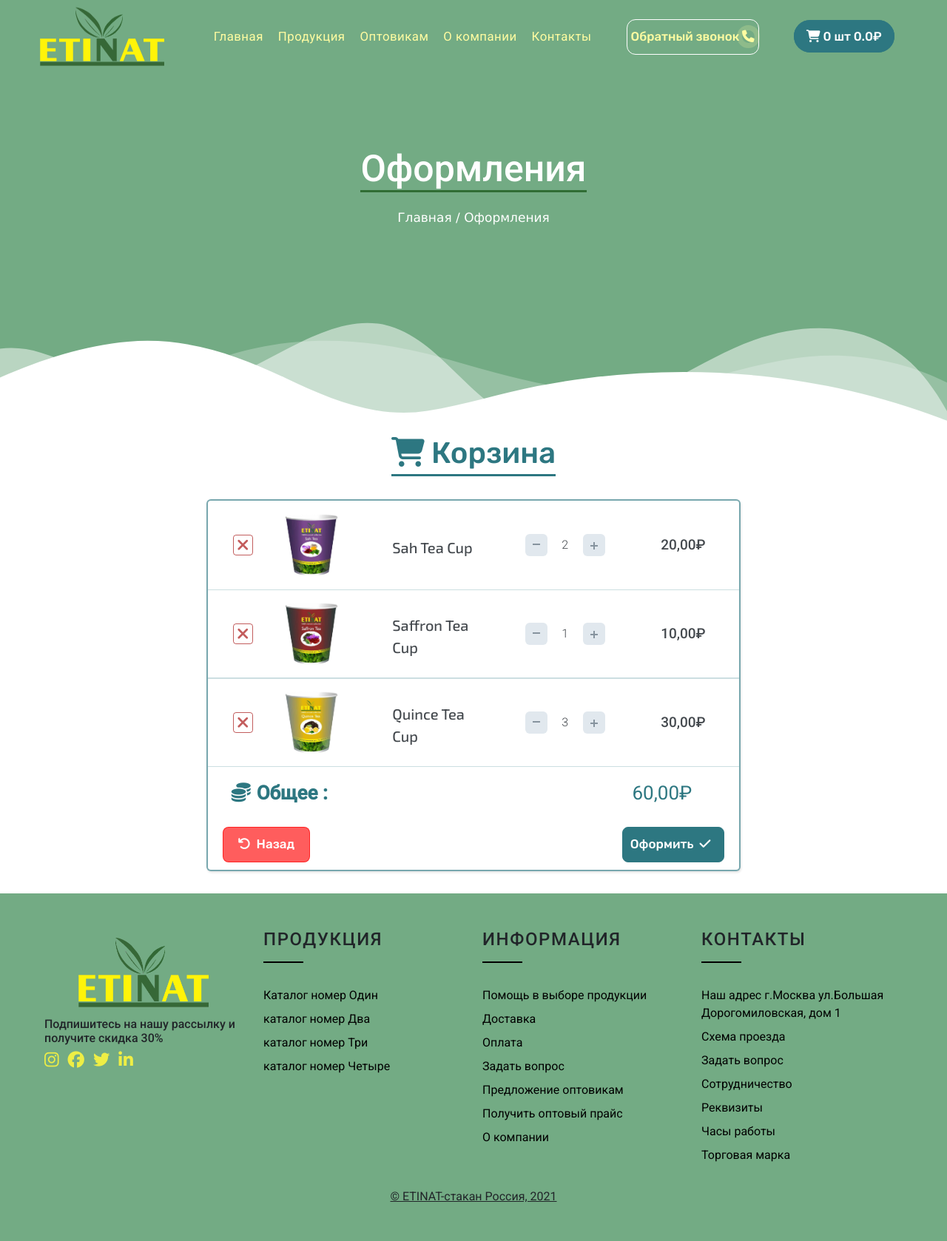
After one commit to elshadaghazade/etinat_stakan, a Django app: page /products/checkout/ in a window 1280 px wide. The commit adds this page. Shown: the whole page at 74% size. Run offline with Django 3.2, Linux system fonts and the light colour scheme; parts of the project's set-up code (start-up, migrations or seed data) failed here and were passed over; some libraries are stand-ins or nearby versions.

Commit message:
checkout page was added

```diff
--- a/assets/css/style.css
+++ b/assets/css/style.css
@@ -1805,6 +1805,7 @@ input[type="search"]::-webkit-search-cancel-button {
 }
 
 #minicart--input {
+    display: block;
     width: 100%;
     height: 43px;
     font-weight: 600;
--- /dev/null
+++ b/products_app/templates/checkout_view.html
@@ -0,0 +1,205 @@
+{% extends 'base.html' %}
+
+{% load static %}
+{% load i18n %}
+
+{% block page_title %}{% trans "Оформления" %}{% endblock page_title %}
+
+{% block css_addition %}
+<link rel="stylesheet" href="{% static 'css/product-buy.css' %}" />
+{% endblock css_addition %}
+
+{% block content %}
+<div id="payment-popup">
+    <div class="payment-popup-content">
+        <span class="close"><i class="fas fa-times"></i></span>
+        <h3 class="payment-popup-title">{% trans "Оформление"%}</h3>
+        <hr>
+        <div class="payment-popup-input-div">
+            <label for="payment-name-input" class="me-2"><i class="fas fa-user me-2"></i>{% trans "Имя"%}</label>
+            <input id="payment-name-input" class="payment--input" type="text" placeholder="Имя">
+        </div>
+        <div class="payment-popup-input-div">
+            <label for="payment-mail-input" class="me-2"><i class="fas fa-envelope me-2"></i>{% trans "Эл. почта"%}</label>
+            <input id="payment-mail-input" class="payment--input" type="email" placeholder="Эл. почта">
+        </div>
+        <div class="payment-popup-input-div">
+            <label for="payment-phone-input" class="me-2"><i class="fas fa-phone-alt me-2"></i>{% trans "Телефон"%}</label>
+            <input id="payment-phone-input" class="payment--input" type="number" placeholder="Телефон">
+        </div>
+        <div class="payment-popup-input-div">
+            <label for="payment-delivery-selection" class="me-2"><i class="fas fa-truck me-2"></i>{% trans "Доставка"%}</label>
+            <select id="payment-delivery-selection" class="payment--input">
+                <option value="0"></option>
+                <option value="1">{% trans "Самовывоз"%}</option>
+                <option value="2">{% trans "Доставка по Москве - 300 руб."%}</option>
+                <option value="3">{% trans "Доставка за МКАД - 300 руб. + 40 руб/км."%}</option>
+            </select>
+        </div>
+        <div class="payment-popup-input-div">
+            <label for="payment-adress-input" class="me-2"><i class="fas fa-map-marker-alt me-2"></i>{% trans "Адрес"%}</label>
+            <input id="payment-adress-input" class="payment--input" type="text" placeholder="Адрес">
+        </div>
+        <div class="payment-popup-input-div">
+            <label for="payment-comment-input" class="me-2"><i class="fas fa-comments me-2"></i>{% trans "Коментарий"%}</label>
+            <textarea id="payment-comment-input" class="payment--input" placeholder="Коментарий"></textarea>
+        </div>
+        <div class="payment-popup-input-div">
+            <button id="confirm-button">{% trans "Оформить"%}</button>
+        </div>
+    </div>
+</div>
+
+<div class="container-product-buy">
+    <div class="bg-img">
+        <main class="product-buy-main mb-1">
+            <div class="product-buy-page px-5">
+                <div class="product-buy-page-1">
+                    <h1 class="text-center">{% trans "Оформления"%}</h1>
+                    <h3 class="text-center">
+                        <a href="{% url 'homepage' %}">{% trans "Главная"%}</a> / {% trans "Оформления"%}
+                    </h3>
+                </div>
+            </div>
+            <div class="wave-opacity-2">
+                <svg data-name="Layer 1" xmlns="http://www.w3.org/2000/svg" viewBox="0 0 1200 120" preserveAspectRatio="none">
+                    <path d="M0,0V46.29c47.79,22.2,103.59,32.17,158,28,70.36-5.37,136.33-33.31,206.8-37.5C438.64,32.43,512.34,53.67,583,72.05c69.27,18,138.3,24.88,209.4,13.08,36.15-6,69.85-17.84,104.45-29.34C989.49,25,1113-14.29,1200,52.47V0Z" opacity=".25" class="shape-fill"></path>
+                    <path d="M0,0V15.81C13,36.92,27.64,56.86,47.69,72.05,99.41,111.27,165,111,224.58,91.58c31.15-10.15,60.09-26.07,89.67-39.8,40.92-19,84.73-46,130.83-49.67,36.26-2.85,70.9,9.42,98.6,31.56,31.77,25.39,62.32,62,103.63,73,40.44,10.79,81.35-6.69,119.13-24.28s75.16-39,116.92-43.05c59.73-5.85,113.28,22.88,168.9,38.84,30.2,8.66,59,6.17,87.09-7.5,22.43-10.89,48-26.93,60.65-49.24V0Z" opacity=".5" class="shape-fill"></path>
+                    <path d="M0,0V5.63C149.93,59,314.09,71.32,475.83,42.57c43-7.64,84.23-20.12,127.61-26.46,59-8.63,112.48,12.24,165.56,35.4C827.93,77.22,886,95.24,951.2,90c86.53-7,172.46-45.71,248.8-84.81V0Z" class="shape-fill"></path>
+                </svg>
+            </div>
+        </main>
+    </div>
+</div>
+
+<section class="row ms-0 me-0 product-buy-page-2">
+    <div class="col-md-7 col-sm-12 mx-auto">
+        <div class="section-title-buy"><span><i class=" fas fa-shopping-cart "></i> {% trans "Корзина"%}</span></div>
+        <div class="shopping-cart">
+            <!-- Product #1 -->
+            <div class="item">
+                <div class="buttons">
+                    <div class="delete-btn"><i class="fas fa-times"></i></div>
+                </div>
+
+                <div class="image">
+                    <img src="{% static 'images/cups/cup4.png' %}" alt="" />
+                </div>
+
+                <div class="description">
+                    <span>Sah Tea Cup</span>
+                </div>
+
+                <div class="quantity">
+                    <button class="minus-btn" type="button" name="button">
+                <img src="{% static 'images/product-buy/minus.svg' %}" alt="" />
+                </button>
+                    <input type="text" name="name" value="2">
+                    <button class="plus-btn" type="button" name="button">
+                <img class="m-0" src="{% static 'images/product-buy/plus.svg' %}" alt="" />
+                </button>
+                </div>
+
+                <div class="total-price">20,00₽</div>
+            </div>
+            <!-- Product #2 -->
+            <div class="item">
+                <div class="buttons">
+                    <div class="delete-btn"><i class="fas fa-times"></i></div>
+                </div>
+
+                <div class="image">
+                    <img src="{% static 'images/cups/cup3.png' %}" alt="" />
+                </div>
+
+                <div class="description">
+                    <span>Saffron Tea Cup</span>
+                </div>
+
+                <div class="quantity">
+                    <button class="minus-btn" type="button" name="button">
+                <img src="{% static 'images/product-buy/minus.svg' %}" alt="" />
+                </button>
+                    <input type="text" name="name" value="1">
+                    <button class="plus-btn" type="button" name="button">
+                <img class="m-0" src="{% static 'images/product-buy/plus.svg' %}" alt="" />
+                </button>
+                </div>
+
+                <div class="total-price">10,00₽</div>
+            </div>
+
+            <!-- Product #3 -->
+            <div class="item">
+                <div class="buttons">
+                    <div class="delete-btn"><i class="fas fa-times"></i></div>
+                </div>
+
+                <div class="image">
+                    <img src="{% static 'images/cups/cup6.png' %}" alt="" />
+                </div>
+
+                <div class="description">
+                    <span>Quince Tea Cup</span>
+                </div>
+
+                <div class="quantity">
+                    <button class="minus-btn" type="button" name="button">
+                <img src="{% static 'images/product-buy/minus.svg' %}" alt="" />
+                </button>
+                    <input type="text" name="name" value="3">
+                    <button class="plus-btn" type="button" name="button">
+                <img class="m-0" src="{% static 'images/product-buy/plus.svg' %}" alt="" />
+                </button>
+                </div>
+
+                <div class="total-price">30,00₽</div>
+            </div>
+
+            <div class="item-total p-3">
+                <div class="ps-3"><i class="fas fa-coins me-2"></i><strong>{% trans "Общее : "%}</strong></div>
+                <div class="pe-5"><span>60,00₽</span></div>
+            </div>
+            <div class="main-buttons">
+                <button class="btn-back" onclick="window.location.href='{% url 'products' %}'"><i class="fas fa-undo me-1"></i> {% trans "Назад"%}</button>
+                <button class="btn-payment">{% trans "Оформить"%} <i class="fas fa-check ms-1"></i></button>
+            </div>
+        </div>
+    </div>
+</section>
+{% endblock content %}
+
+{% block js_addition %}
+<script type="text/javascript">
+        $('.minus-btn').on('click', function(e) {
+            e.preventDefault();
+            var $this = $(this);
+            var $input = $this.closest('div').find('input');
+            var value = parseInt($input.val());
+
+            if (value > 1) {
+                value = value - 1;
+            } else {
+                value = 0;
+            }
+
+            $input.val(value);
+
+        });
+
+        $('.plus-btn').on('click', function(e) {
+            e.preventDefault();
+            var $this = $(this);
+            var $input = $this.closest('div').find('input');
+            var value = parseInt($input.val());
+
+            if (value < 100) {
+                value = value + 1;
+            } else {
+                value = 100;
+            }
+
+            $input.val(value);
+        });
+    </script>
+{% endblock js_addition %}
--- a/products_app/urls.py
+++ b/products_app/urls.py
@@ -2,5 +2,6 @@ from django.urls import path
 from .views import *
 
 urlpatterns = [
-    path('', products_view, name='products')
+    path('', products_view, name='products'),
+    path('checkout/', checkout_view, name='checkout')
 ]
--- a/products_app/views.py
+++ b/products_app/views.py
@@ -13,3 +13,6 @@ def products_view(request):
         'delivery_texts': deliveryTexts,
         'payment_texts': paymentTexts
     })
+
+def checkout_view(request):
+    return render(request, 'checkout_view.html')
--- a/templates/base.html
+++ b/templates/base.html
@@ -22,6 +22,7 @@
     <link rel="stylesheet" href="{% static 'css/style.css' %}" />
     <!-- Font Awsome -->
     <script src="https://kit.fontawesome.com/5484ef70c0.js" crossorigin="anonymous"></script>
+    {% block css_addition %}{% endblock css_addition %}
 </head>
 
 <body>
@@ -59,8 +60,8 @@
                                     <button href="#" class="position-relative menu-nav call-back-link">Обратный звонок <i class="fas fa-phone"></i></button>
                                 </li>
                                 <li class="nav-item-basket">
-                                    <button id="cart-button" class="position-relative menu-nav basket-link" onclick="window.location.href='./product-buy.html'"><i class="fas fa-shopping-cart"></i> <span>0 шт</span> <span>0.0₽</span></button>
-                                    <button id="cart-button-phone" class="position-relative menu-nav basket-link" onclick="window.location.href='./product-buy.html'"><i class="fas fa-shopping-cart"></i> <span>0 шт</span> <span>0.0₽</span></button>
+                                    <a id="cart-button" class="position-relative menu-nav basket-link" href="{% url 'checkout' %}"><i class="fas fa-shopping-cart"></i> <span>0 шт</span> <span>0.0₽</span></a>
+                                    <a id="cart-button-phone" class="position-relative menu-nav basket-link" href="{% url 'checkout' %}"><i class="fas fa-shopping-cart"></i> <span>0 шт</span> <span>0.0₽</span></a>
                                     <div class="cart-items">
                                         <div class="minicart">
                                             <div class="minicart--item-container">
@@ -74,7 +75,7 @@
                                                 <p class="minicart--subtotal-title">Всего товаров:</p>
                                                 <p class="minicart--subtotal-amount"><span id="cart-items-all-prices">0</span> ₽</p>
                                             </div>
-                                            <input id="minicart--input" onclick="window.location.href='./product-buy.html'" type="button" value="Просмотр сведений о корзине">
+                                            <input id="minicart--input" onclick="window.location.href='{% url 'checkout' %}'" type="button" value="Просмотр сведений о корзине">
                                         </div>
                                     </div>
                                 </li>
```
